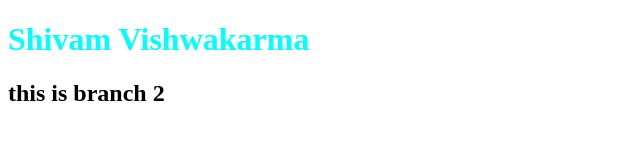
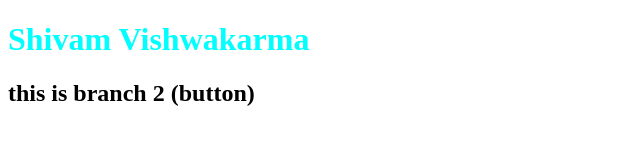
Before and after one commit to Shivam05933/LocalRepo, a plain HTML site: page index.html in a window 1280 px wide. Shown: the whole page, without its empty margins (0-640 px from the left). Drawn offline with Linux system fonts and the light colour scheme.

```diff
--- a/index.html
+++ b/index.html
@@ -8,6 +8,6 @@
 </head>
 <body>
     <h1>Shivam Vishwakarma </h1>
-    <h2>this is branch 2</h2>
+    <h2>this is branch 2 (button)</h2>
 </body>
 </html>
```
